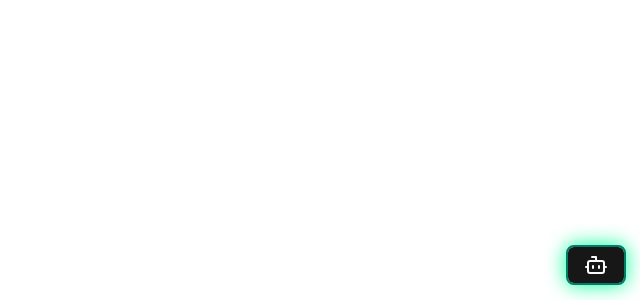
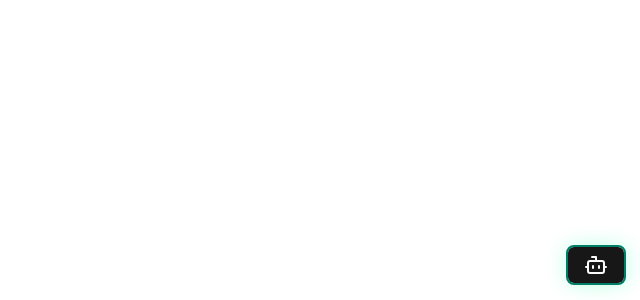
Before and after one commit to ezestom/next-bot, a Next.js app: page / in a window 1280 px wide. Shown: the part 500-800 px from the top of the page, without its empty margins (640-1280 px from the left). Built offline with nearby package versions, Linux system fonts and the light colour scheme.

Commit message:
Actualizar la opacidad de la sombra del botón del bot para mejorar la visualización.

```diff
--- a/src/components/bot.css
+++ b/src/components/bot.css
@@ -2,5 +2,5 @@
 	scrollbar-width: none;
 }
 #open-bot {
-	filter: drop-shadow(0px 0px 10px rgb(0, 255, 154, 1));
+	filter: drop-shadow(0px 0px 10px rgb(0, 255, 154, .25));
 }
```
